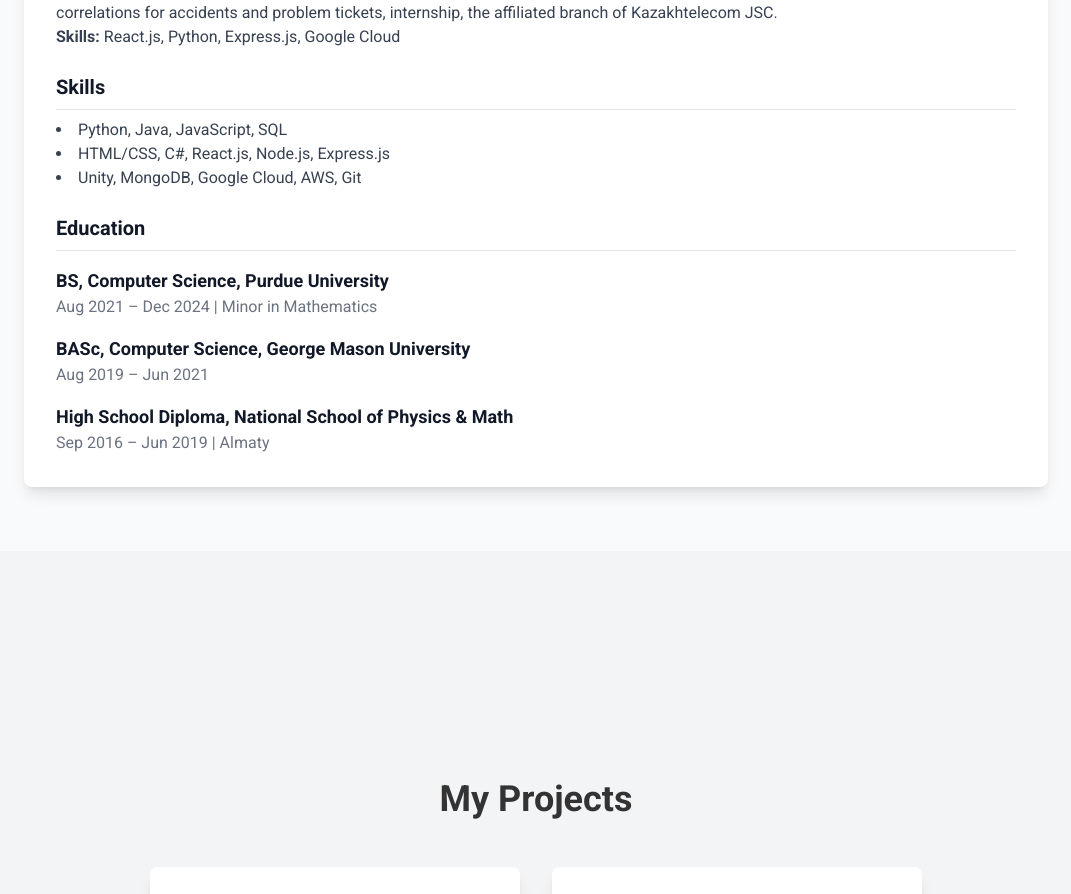
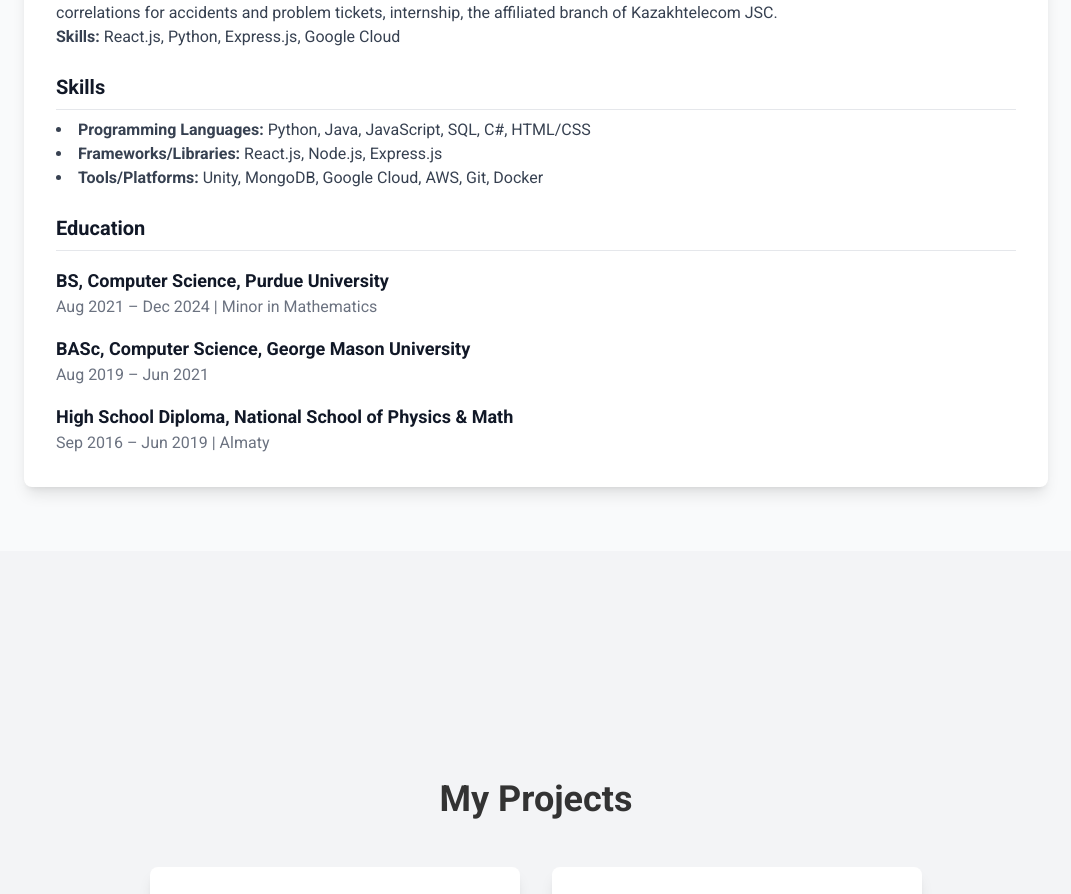
Before and after one commit to diasvtumane/portfolio, a React (Create React App) app: page / in a window 1280 px wide. Shown: the part 1442-2336 px from the top of the page, without its empty margins (104-1175 px from the left). Built offline with nearby package versions, Linux system fonts and the light colour scheme; what smooth-scroll would draw is missing.

Commit message:
updated skills

```diff
--- a/src/components/Resume.jsx
+++ b/src/components/Resume.jsx
@@ -51,11 +51,21 @@ const Resume = () => {
                 <div className="mb-6">
                     <h3 className="text-xl font-bold border-b pb-2">Skills</h3>
                     <ul className="list-disc list-inside mt-2 text-gray-700">
-                        <li>Python, Java, JavaScript, SQL </li>
-                        <li>HTML/CSS, C#, React.js, Node.js, Express.js</li>
-                        <li>Unity, MongoDB, Google Cloud, AWS, Git</li>
+                        {/* Programming Languages */}
+                        <li>
+                            <strong>Programming Languages:</strong> Python, Java, JavaScript, SQL, C#, HTML/CSS
+                        </li>
+                        {/* Frameworks and Libraries */}
+                        <li>
+                            <strong>Frameworks/Libraries:</strong> React.js, Node.js, Express.js
+                        </li>
+                        {/* Tools and Platforms */}
+                        <li>
+                            <strong>Tools/Platforms:</strong> Unity, MongoDB, Google Cloud, AWS, Git, Docker
+                        </li>
                     </ul>
                 </div>
+
 
                 {/* Education */}
                 <div>
```
